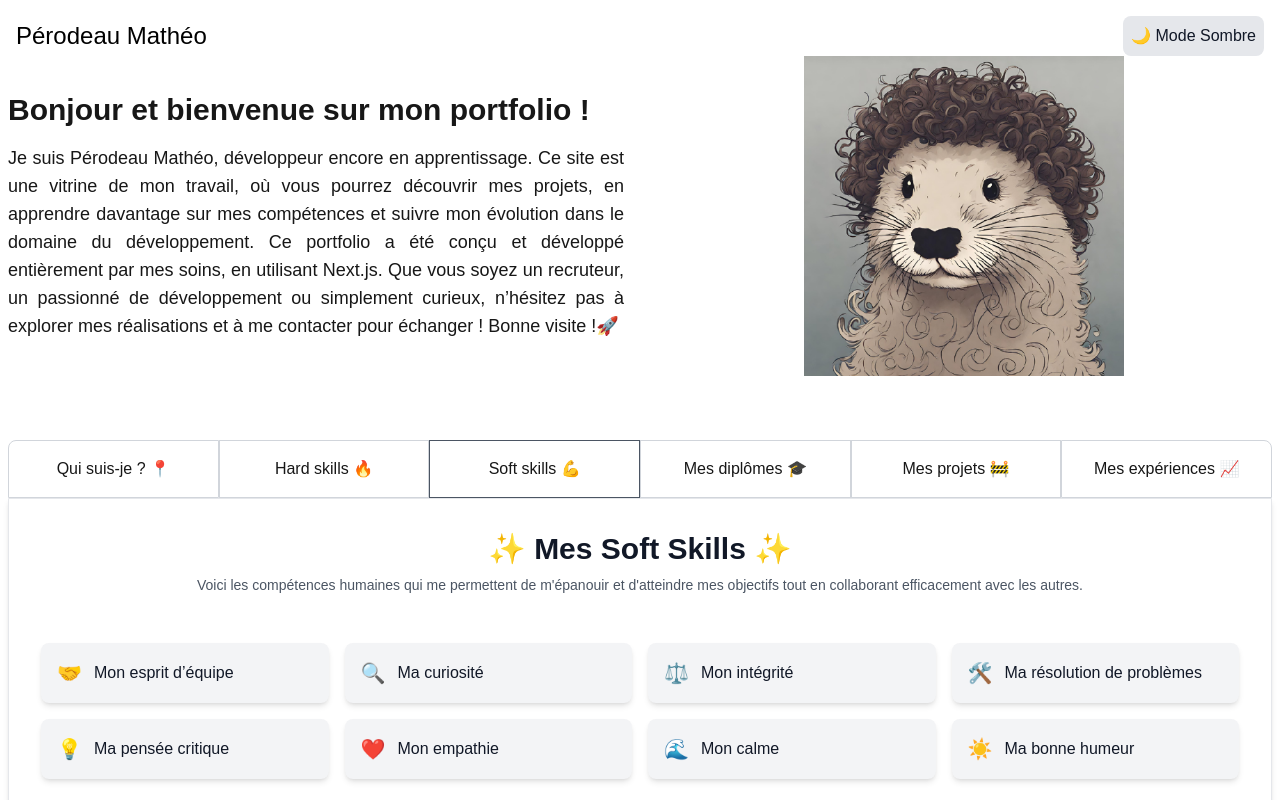
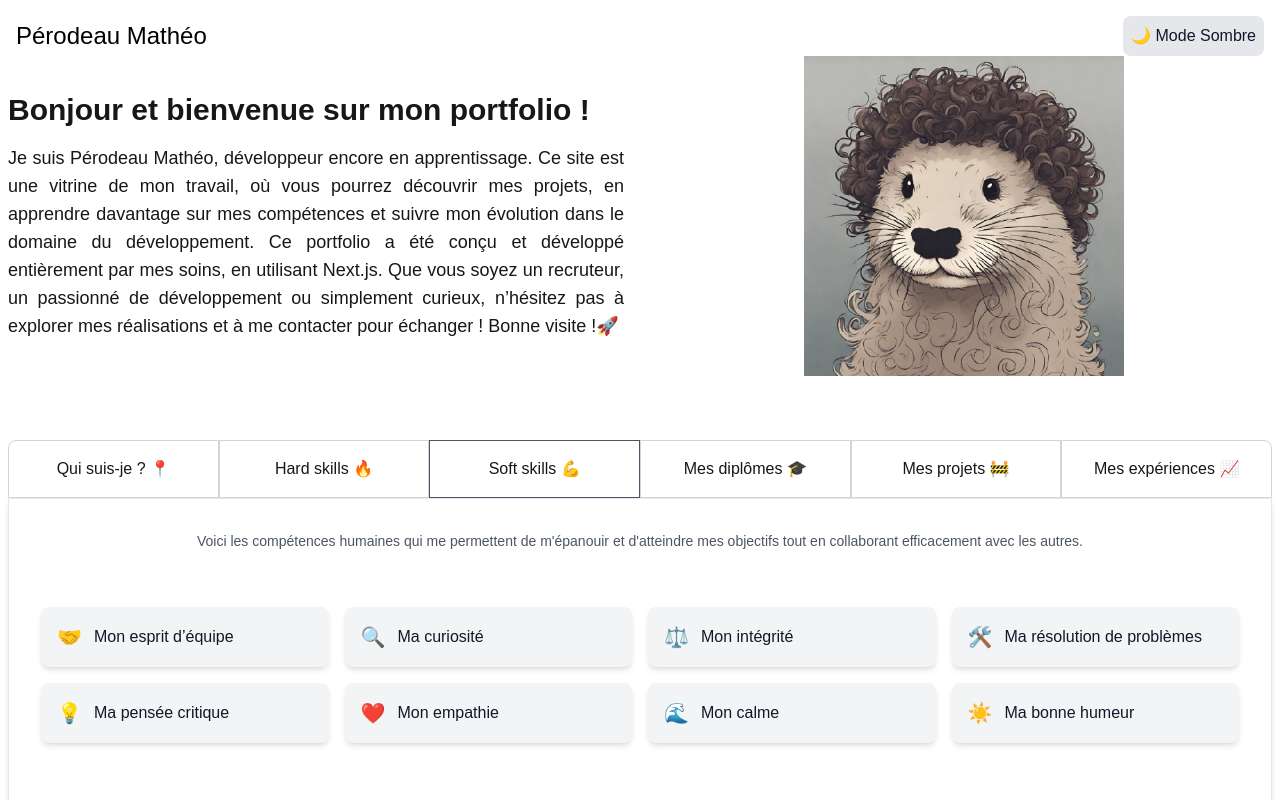
Before and after one commit to matheo-1712/portfolio, a Next.js app: page / in a window 1280 px wide. Both pictures are taken after a click on the element "Soft skills 💪". Shown: the top 800 px of the page. Built offline with nearby package versions, Linux system fonts and the light colour scheme.

Commit message:
Refactor About Me and Hard Skills sections: update layout and remove titles for improved styling; enhance Soft Skills section description

```diff
--- a/src/app/components/Home/aboutme.tsx
+++ b/src/app/components/Home/aboutme.tsx
@@ -50,22 +50,20 @@ export default function AboutMe() {
     return (
         <div className="w-full mx-auto pb-16 max-w-7xl">
             {/* Titres alignés en ligne et occupant tout l'espace */}
-            <div className="flex flex-wrap justify-center">
+            <div className="grid grid-cols-3 sm:grid-cols-6 text-center">
                 {aboutMe.map((item, index) => (
                     <h2
-                    key={index}
-                    onClick={() => toggleContent(index)}
-                    className={`flex-1 text-center cursor-pointer border p-4 transition
-                    ${activeIndex === index ? "border-gray-300 md:border-gray-600 bg-gray-100 dark:bg-gray-900 md:bg-transparent" : "border-gray-300 hover:bg-gray-200 dark:hover:bg-gray-900"}
-                    ${index === 0 ? "rounded-tl-lg" : ""}
-                    ${index === aboutMe.length - 1 ? "rounded-none md:rounded-tr-lg sm:rounded-tr-lg lg:rounded-tr-lg" : ""}
-                    ${index === 3 ? "rounded-tr-lg md:rounded-none sm:rounded-none lg:rounded-none" : ""}
-                    `}
-                     >
+                        key={index}
+                        onClick={() => toggleContent(index)}
+                        className={`text-center cursor-pointer border p-4 transition text-sm sm:text-base
+                            ${activeIndex === index ? "border-gray-300 md:border-gray-600 bg-gray-100 dark:bg-gray-900 md:bg-transparent" : "border-gray-300 hover:bg-gray-200 dark:hover:bg-gray-900"}
+                            ${index === 0 ? "rounded-tl-lg" : ""}
+                            ${index === aboutMe.length - 1 ? "rounded-none md:rounded-tr-lg sm:rounded-tr-lg lg:rounded-tr-lg" : ""}
+                            ${index === 2 ? "rounded-tr-lg md:rounded-none sm:rounded-none lg:rounded-none" : ""}
+                        `}>
                         {item.title}
                     </h2>
                 ))}
-
             </div>
 
             {/* Affichage du contenu en dessous */}
--- a/src/app/components/Home/components-aboutme/hard_skills.tsx
+++ b/src/app/components/Home/components-aboutme/hard_skills.tsx
@@ -5,7 +5,6 @@ export default function HardSkills() {
         <div id="Hard-Skills" className="w-full p-2 px-8">
             {/* Section Titre */}
             <div id="title" className="text-center mb-8">
-                <h2 className="text-2xl font-bold text-gray-900 dark:text-white md:text-3xl mb-2">✨ Mes Hard Skills ✨</h2>
                 <p className="text-gray-600 dark:text-gray-300 text-sm">
                     Voici les compétences techniques et théoriques qui me permettent de réaliser mes projets avec succès.
                 </p>
--- a/src/app/components/Home/components-aboutme/mes_diplomes.tsx
+++ b/src/app/components/Home/components-aboutme/mes_diplomes.tsx
@@ -20,9 +20,6 @@ export default function MesDiplomes() {
         <div id="mes-diplomes" className="w-full p-2 ">
             {/* Titre */}
             <div className="text-center mb-8 p-2">
-                <h2 className="text-2xl font-bold text-gray-900 dark:text-white md:text-3xl mb-2">
-                    🎓 Mes diplômes 🎓
-                </h2>
                 <p className="text-gray-600 dark:text-gray-300 text-sm">
                     Voici les diplômes que j&apos;ai obtenu jusqu&apos;à présent.
                 </p>
--- a/src/app/components/Home/components-aboutme/my_experience.tsx
+++ b/src/app/components/Home/components-aboutme/my_experience.tsx
@@ -17,7 +17,6 @@ export default function MyExperience() {
     return (
         <div className="max-w-6xl mx-auto p-2 flex flex-col items-center">
             <div id="title" className="text-center p2 mb-8">
-                <h2 className="text-2xl font-bold text-gray-900 dark:text-white md:text-3xl mb-2">📈 Mes expériences 📈</h2>
                 <p className="text-gray-600 dark:text-gray-300 text-sm">
                     Voici mes expériences professionnelles, qui sont pour l&apos;instant uniquement des stages d&apos;un mois.
                 </p>
--- a/src/app/components/Home/components-aboutme/my_project.tsx
+++ b/src/app/components/Home/components-aboutme/my_project.tsx
@@ -5,7 +5,6 @@ export default function MyProject() {
     return (
         <div id="my-project" className="w-full p-2">
             <div id="title" className="text-center p2 mb-8">
-                <h2 className="text-2xl font-bold text-gray-900 dark:text-white md:text-3xl mb-2">🚧 Mes projets 🚧</h2>
                 <p className="text-gray-600 dark:text-gray-300 text-sm text-center">
                     La plupart des projets que j&apos;ai réalisés sont disponibles juste en dessous,
                 </p>
--- a/src/app/components/Home/components-aboutme/qui_suis_je.tsx
+++ b/src/app/components/Home/components-aboutme/qui_suis_je.tsx
@@ -4,7 +4,6 @@ export default function QuiSuisJe() {
     return (
         <div id="Qui suis je" className="w-full p-2">
             <div id="title" className="text-center p2 mb-8">
-                <h2 className="text-2xl font-bold text-gray-900 dark:text-white md:text-3xl mb-2">📍 Qui suis-je ? 📍</h2>
             </div>
             <div className="w-full p-2 px-2 flex flex-col md:flex-row gap-4">
                 {/* Colonne de gauche */}
--- a/src/app/components/Home/components-aboutme/soft_skills.tsx
+++ b/src/app/components/Home/components-aboutme/soft_skills.tsx
@@ -2,8 +2,7 @@ export default function SoftSkills() {
     return (
         <div id="soft-skills" className="p-2 rounded-2xl dark:shadow-lg mx-auto w-full">
             {/* Section de titre */}
-            <div className="text-center mb-6">
-                <h2 className="text-2xl font-bold text-gray-900 dark:text-white md:text-3xl mb-2">✨ Mes Soft Skills ✨</h2>
+            <div className="text-center mb-8">
                 <p className="text-gray-600 dark:text-gray-300 text-sm">
                     Voici les compétences humaines qui me permettent de m&apos;épanouir et d&apos;atteindre mes objectifs tout en collaborant efficacement avec les autres.
                 </p>
```
